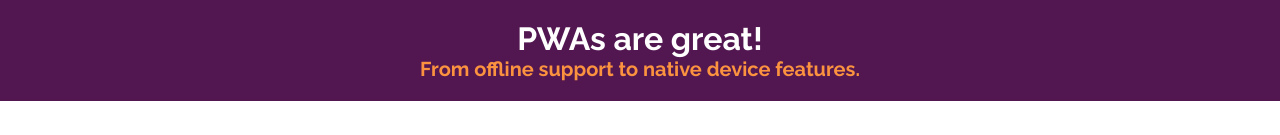
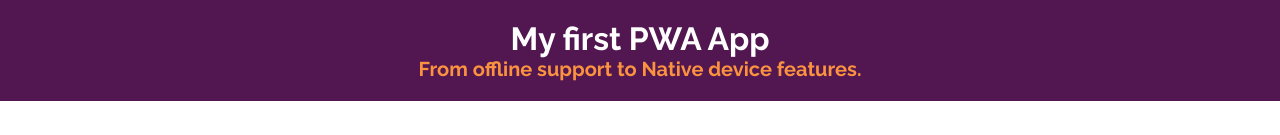
Before and after one commit to prodistpradeep/pwa, a website: page public/index.html in a window 1280 px wide. Shown: the top 135 px of the page. Drawn offline with Linux system fonts and the light colour scheme.

Commit message:
pages chages

```diff
--- a/public/index.html
+++ b/public/index.html
@@ -12,8 +12,8 @@
 </head>
 <body>
 <header class="main-header">
-  <h1>PWAs are great!</h1>
-  <h3>From offline support to native device features.</h3>
+  <h1>My first PWA App</h1>
+  <h3>From offline support to Native device features.</h3>
 </header>
 <article class="card" id="pwa">
   <div class="card__image">
```
Also changed, not shown: public/src/images/pwa.png (added), public/src/images/pwa1.jpg (renamed from public/src/images/pwa.jpg).
